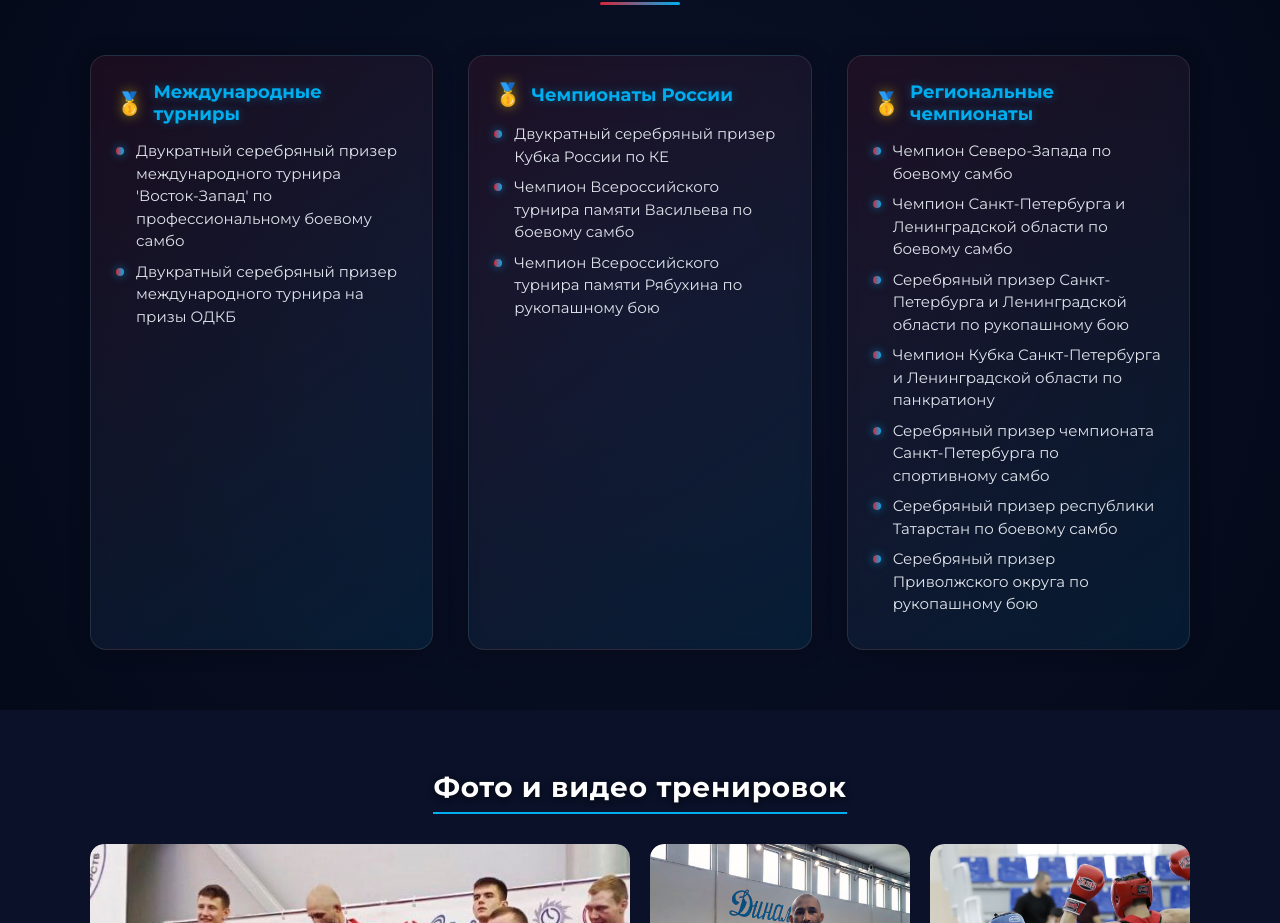
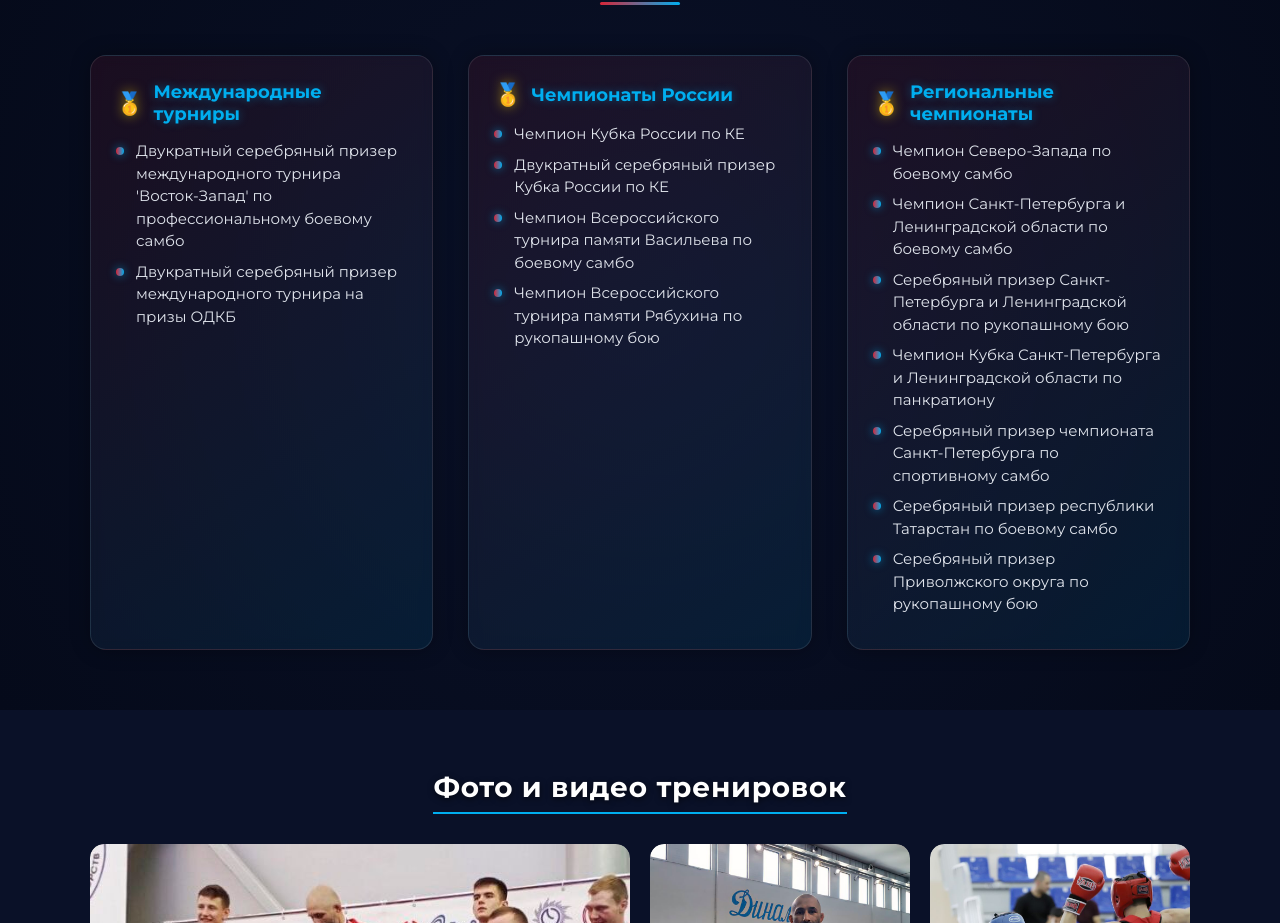
Before and after one commit to kovtiksawka/ramin, a Next.js app: page / in a window 1280 px wide. Shown: the part 1020-1943 px from the top of the page. Built offline with nearby package versions, Linux system fonts and the light colour scheme.

Commit message:
добавил награды

```diff
--- a/src/app/page.tsx
+++ b/src/app/page.tsx
@@ -16,6 +16,7 @@ export default function Home() {
   {
     category: "Чемпионаты России",
     items: [
+      "Чемпион Кубка России по КЕ",
       "Двукратный серебряный призер Кубка России по КЕ",
       "Чемпион Всероссийского турнира памяти Васильева по боевому самбо",
       "Чемпион Всероссийского турнира памяти Рябухина по рукопашному бою",
```
